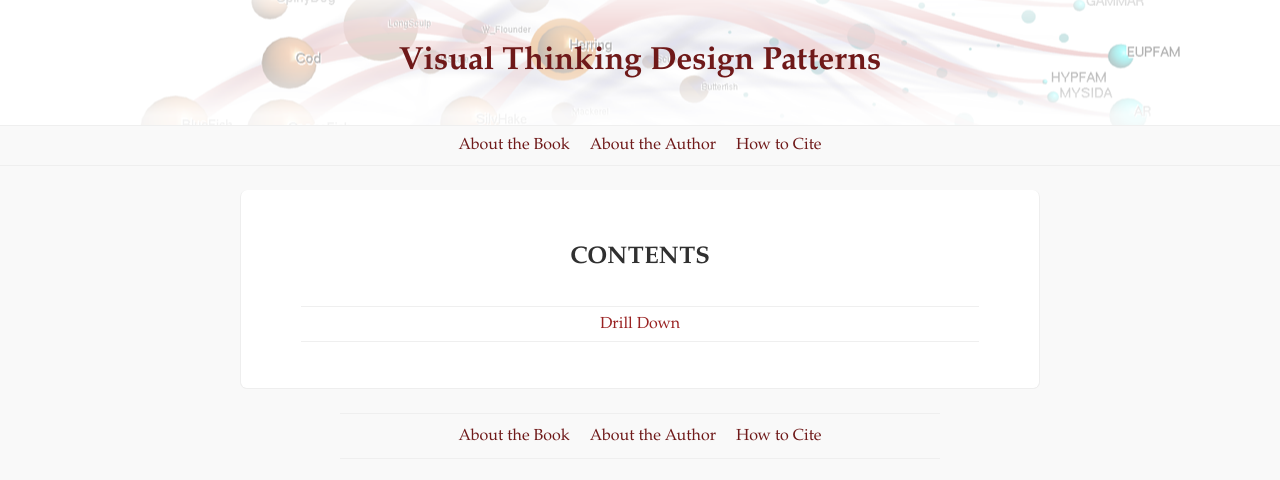
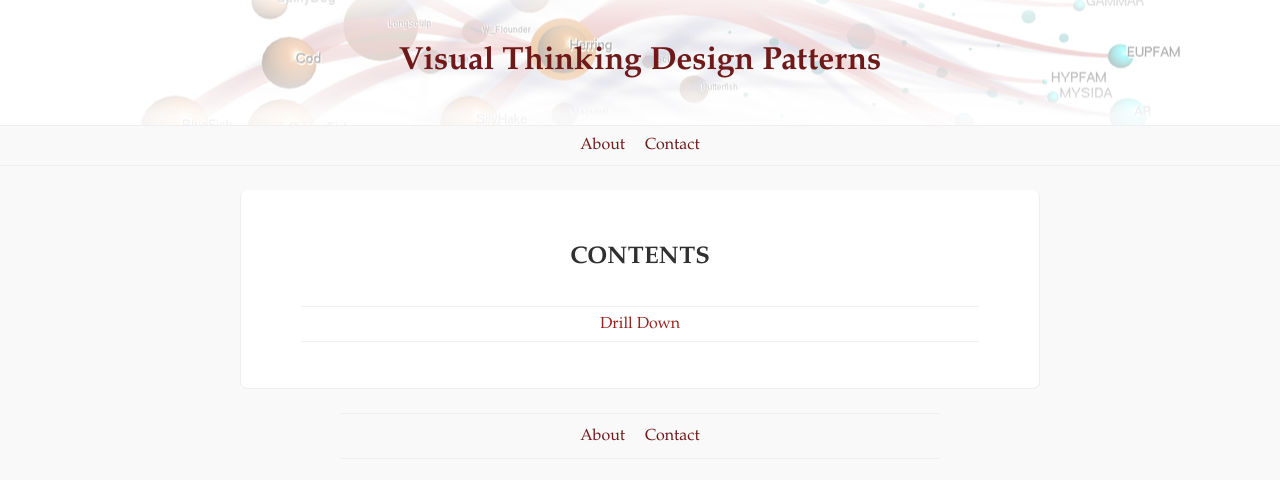
Before and after one commit to ColinWare/VTDPsite, a Jekyll site: the page built from index.html, in a window 1280 px wide. Shown: the top 480 px of the page. Built offline with Jekyll 4.4.1, drawn with Linux system fonts in a browser that asks for light colours; nearby versions of some CDN libraries.

Commit message:
Change to home page

```diff
--- a/_config.yml
+++ b/_config.yml
@@ -4,12 +4,11 @@ url:              http://visualthinkingdesign.com
 disqus_shortname: # disqus comment thread for post header options. ( leave blank if unwanted. )
 
 links:
-  - name:         About the Book
+  - name:         About
     url:          /about.html
-  - name:         About the Author
+  - name:        Contact
     url:          /author.html
-  - name:         How to Cite
-    url:          /how-to-cite.html
+
 permalink:        /:categories/:title/
 markdown:         kramdown
 
```
